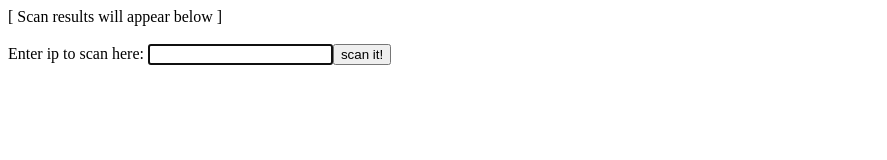
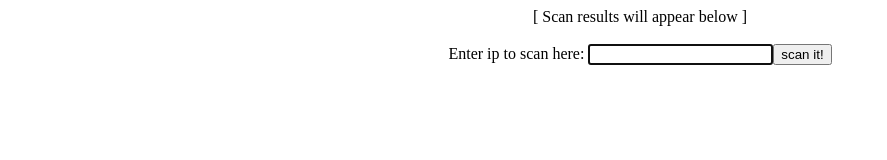
Before and after one commit to rshackleford224/portwhisper, a website: page index.html in a window 1280 px wide. Shown: the whole page, without its empty margins (0-887 px from the left). Drawn offline with Linux system fonts and the light colour scheme.

```diff
--- a/index.html
+++ b/index.html
@@ -1,8 +1,8 @@
-<head><meta charset="UTF-8"></head><body bgcolor="white">
+<head><meta charset="UTF-8"></head><body bgcolor="white"><center>
 [ Scan results will appear below ]
 <br><br>
 <div id="content"></div>
-Enter ip to scan here: <input type="text" value="" id="ip" autofocus><input type="button" value="scan it!" id="scanbutton" onClick="startWebsocket();">
+Enter ip to scan here: <input type="text" value="" id="ip" autofocus><input type="button" value="scan it!" id="scanbutton" onClick="startWebsocket();"></center>
 <script>
 
 
```
